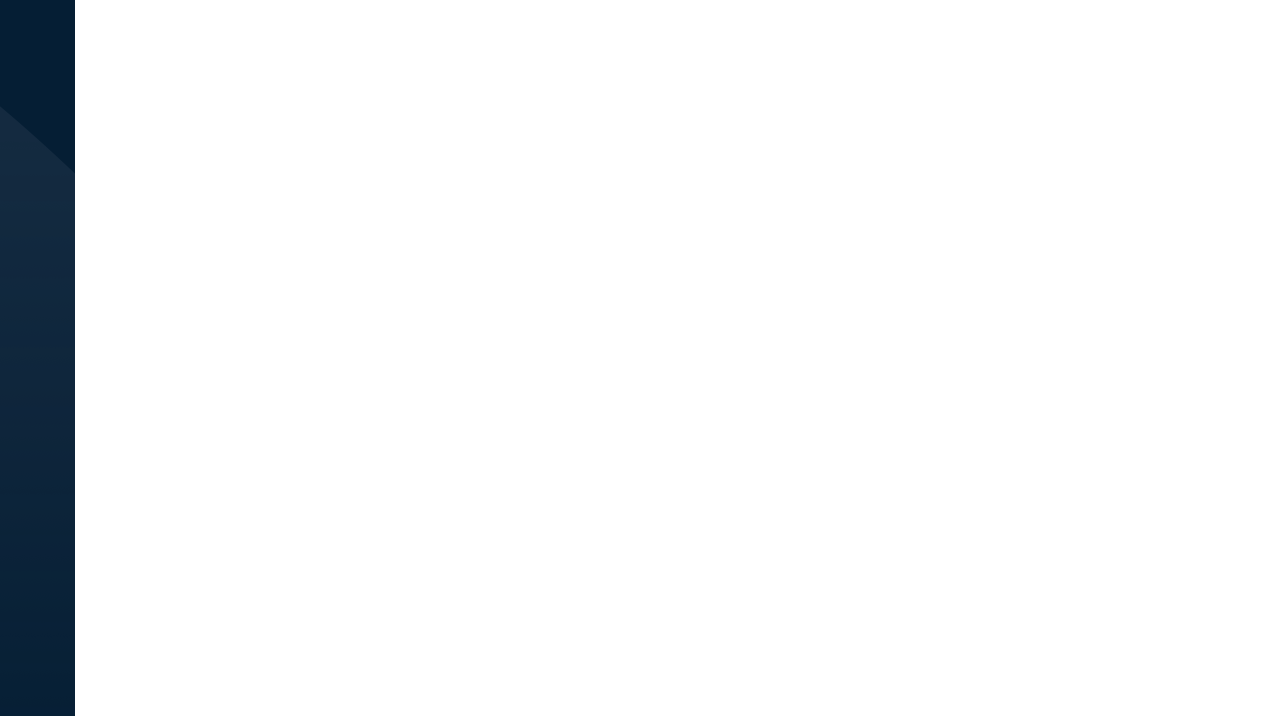
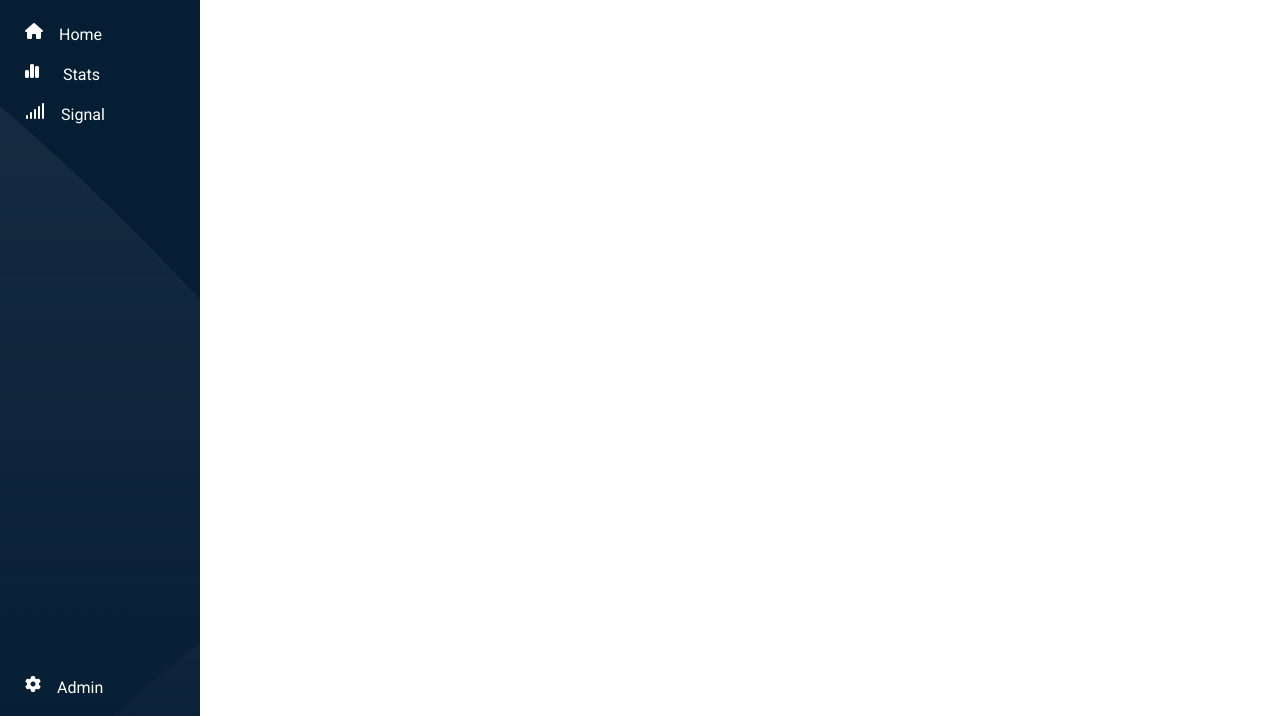
Before and after one commit to DarioLoForti/html-css-bootstrap-dashboard, a plain HTML site: page index.html in a window 1280 px wide. Shown: the part 84-800 px from the top of the page. Drawn offline with nearby package versions, Linux system fonts and the light colour scheme.

Commit message:
[update] adding sidebar

```diff
--- a/css/style.css
+++ b/css/style.css
@@ -33,6 +33,16 @@ header{
     background-color: #051E34;
     position: fixed;
 }
+.sidebar-top{
+    position: absolute;
+    top:0;
+    left: 25px;
+}
+.sidebar-bottom{
+    position: absolute;
+    bottom: 0;
+    left: 25px;
+}
 
 /* MEDIA QUERY */
 
@@ -44,4 +54,9 @@ header{
         display: block;
         width: 100%;
     }
+    #sidebar{
+        width: 200px;
+    }
+
+
 }
--- a/index.html
+++ b/index.html
@@ -49,11 +49,34 @@
     <!-- MAIN -->
 
     <main>
-        <div id="sidebar"></div>
+        <div id="sidebar">
+                <div class="sidebar-top mt-3">
+                        <div class="icon my-3 d-flex">
+                            <i class="fa-solid fa-house" style="color: #ffffff;"></i>
+                            <span class="after ms-3 text-white ">Home</span>
+                        </div>
+                        <div class="icon my-3 d-flex">
+                            <i class="fa-solid fa-chart-simple" style="color: #ffffff;"></i>
+                            <span class="after ms-4 text-white">Stats</span>
+                        </div>
+                        <div class="icon my-3 d-flex">
+                            <i class="fa-solid fa-signal" style="color: #ffffff;"></i>
+                            <span class="after ms-3 text-white">Signal</span>
+                        </div>
+                </div>
+                <div class="sidebar-bottom">
+                        <div class="icon-b mb-3 d-flex">
+                            <i class="fa-solid fa-gear" style="color: #ffffff;"></i>
+                            <span class="after ms-3 text-white">Admin</span>
+                        </div>
+                    </div>
+                </div>
+
+        </div>
         <div class="container-main"></div>
     </main>
 
-    <div class="offcanvas offcanvas-start" tabindex="-1" id="offcanvasExample" aria-labelledby="offcanvasExampleLabel">
+    <div class="offcanvas offcanvas-end" tabindex="-1" id="offcanvasExample" aria-labelledby="offcanvasExampleLabel">
         <div class="offcanvas-header">
           <h5 class="offcanvas-title" id="offcanvasExampleLabel">Offcanvas</h5>
           <button type="button" class="btn-close" data-bs-dismiss="offcanvas" aria-label="Close"></button>
```
